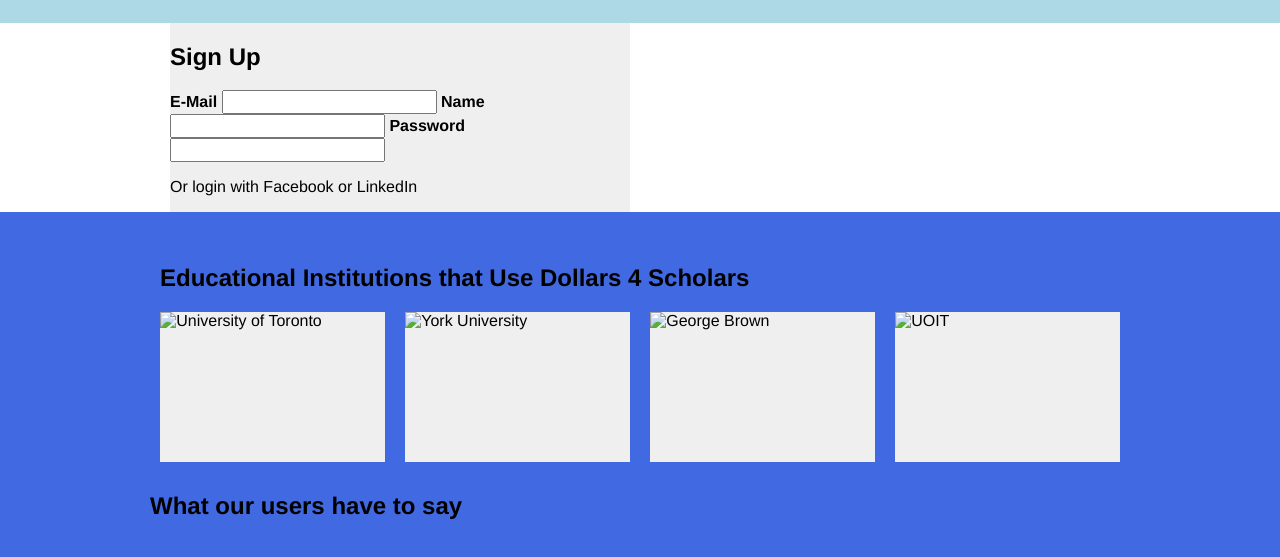
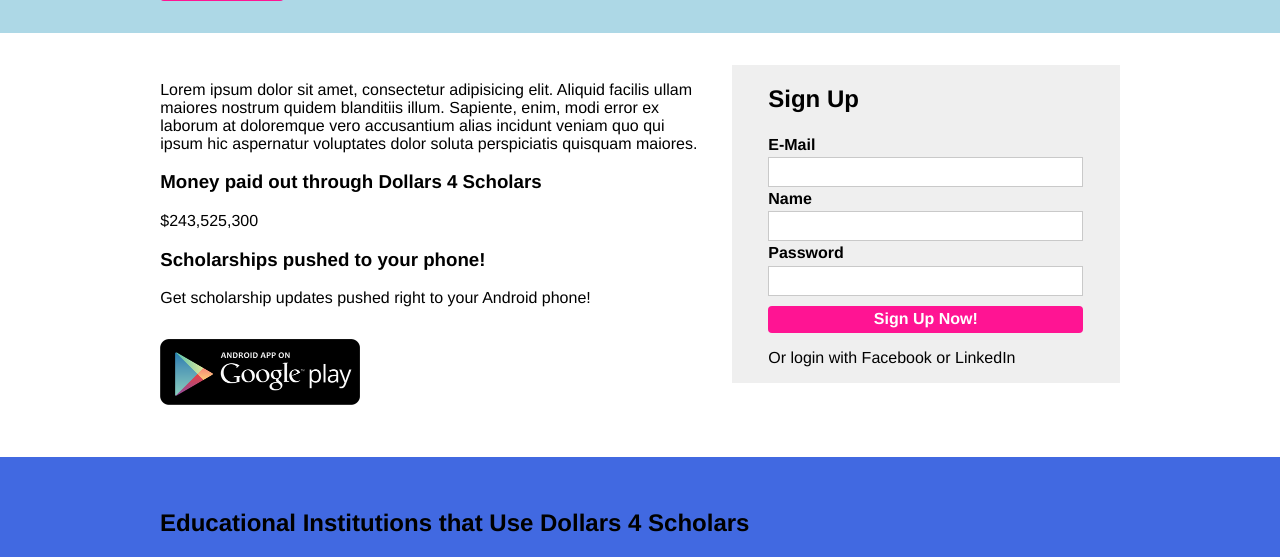
Before and after one commit to tinacious/dollars4scholars, a PHP site: page / in a window 1280 px wide. Shown: the part 345-902 px from the top of the page. Run offline with PHP 8.4, Linux system fonts and the light colour scheme; grey boxes labelled with a size stand in for pictures from a placeholder-image service; some libraries are stand-ins or nearby versions.

Commit message:
info section

```diff
--- a/css/style.css
+++ b/css/style.css
@@ -186,9 +186,28 @@ body {
 input,
 textarea {
   -webkit-font-smoothing: antialiased;
+  display: block;
+  width: 100%;
+  border: 1px solid #c9c9c9;
+  padding: 5px;
+  -ms-box-sizing: border-box;
+  -moz-box-sizing: border-box;
+  -webkit-box-sizing: border-box;
+  box-sizing: border-box;
+}
+input:focus,
+textarea:focus {
+  outline: none;
+  box-shadow: 0 0 10px rgba(255, 20, 147, 0.5);
+}
+fieldset {
+  border: 0;
+  padding: 0;
 }
 label {
   font-weight: 700;
+  padding: 0.2em 0;
+  display: inline-block;
 }
 .container {
   max-width: 960px;
@@ -210,6 +229,13 @@ label {
 }
 .section {
   padding: 2em 0;
+}
+.buffered {
+  display: inline;
+  float: left;
+  width: 81.25%;
+  margin: 0 1.0416666666666665%;
+  margin-left: 9.374999999999998%;
 }
 .responsive-video object,
 .responsive-video iframe {
@@ -235,6 +261,11 @@ label {
   font-weight: 700;
   padding: 0.3em 0.8em;
   border-radius: 4px;
+  margin-top: 10px;
+}
+.btn:hover {
+  background: dodgerblue;
+  cursor: pointer;
 }
 .banner {
   background: grey;
@@ -277,12 +308,45 @@ label {
     margin: 0 1.0416666666666665%;
   }
 }
+.signup-area {
+  display: block;
+  width: 102.08333333333333%;
+  margin: 0 -1.0416666666666665%;
+  *zoom: 1;
+}
+.signup-area:before,
+.signup-area:after {
+  content: "";
+  display: table;
+}
+.signup-area:after {
+  clear: both;
+}
 .signup {
   display: inline;
   float: left;
-  width: 47.91666666666667%;
+  width: 39.58333333333333%;
   margin: 0 1.0416666666666665%;
   background: #efefef;
+}
+.signup fieldset {
+  display: inline;
+  float: left;
+  width: 81.25%;
+  margin: 0 1.0416666666666665%;
+  margin-left: 9.374999999999998%;
+}
+img.appstore {
+  width: 200px;
+  margin: 1em 0;
+}
+@media all and (max-width: 767px) {
+  .signup {
+    display: inline;
+    float: left;
+    width: 97.91666666666666%;
+    margin: 0 1.0416666666666665%;
+  }
 }
 .clients {
   background: royalblue;
--- a/css/style.less
+++ b/css/style.less
@@ -11,9 +11,24 @@ body {
 // Forms
 input, textarea {
 	-webkit-font-smoothing: antialiased;
+	display: block;
+	width: 100%;
+	border: 1px solid darken(@lightgrey,15%);
+	padding: 5px;
+	.box-sizing(border-box);
+	&:focus {
+		outline: none;
+		box-shadow: 0 0 10px fade(deeppink,50%);
+	}
+}
+fieldset {
+	border: 0;
+	padding: 0;
 }
 label {
 	font-weight: 700;
+	padding: 0.2em 0;
+	display: inline-block;
 }
 
 // Layout
@@ -28,7 +43,10 @@ label {
 .section {
 	padding: 2em 0;
 }
-
+.buffered {
+	.column(10);
+	.push(1);
+}
 
 
 // Responsive Video Plugin
@@ -56,6 +74,11 @@ label {
 	font-weight: 700;
 	padding: 0.3em 0.8em;
 	border-radius: 4px;
+	margin-top: 10px;
+	&:hover {
+		background: dodgerblue;
+		cursor: pointer;
+	}
 }
 
 // Top banner, nav
@@ -83,10 +106,27 @@ label {
 	}
 }
 
-// Sign-up form
+// Sign-up area
+.signup-area {
+	.row();
+}
 .signup {
-	.column(6);
+	.column(5);
 	background: @lightgrey;
+	fieldset {
+		.column(10);
+		.push(1);
+	}
+}
+img.appstore {
+	width: 200px;
+	margin: 1em 0;
+}
+// RWD
+.signup {
+	@media @mobile {
+		.column(12);
+	}
 }
 
 // Clients
--- a/index.php
+++ b/index.php
@@ -31,7 +31,7 @@
 							<li>Point</li>
 						</ul>
 						<!-- Click focuses on the first field in the signup form -->
-						<a class="btn">Sign Up Now</a>
+						<a class="btn goSignUp">Sign Up Now</a>
 					</div> <!-- /.description -->
 					<div class="video"></div>
 				</div>
@@ -39,12 +39,38 @@
 		</div> <!-- /.promo -->
 
 		<div class="container">
+			<div class="more-info section">
+				<div class="signup-area">
+					<div class="description">
+						<p>
+							Lorem ipsum dolor sit amet, consectetur adipisicing elit. Aliquid facilis ullam maiores nostrum quidem blanditiis illum. Sapiente, enim, modi error ex laborum at doloremque vero accusantium alias incidunt veniam quo qui ipsum hic aspernatur voluptates dolor soluta perspiciatis quisquam maiores.
+						</p>
+
+						<!-- Live Count goes here -->
+						<h3>Money paid out through Dollars 4 Scholars</h3>
+						<div class="count">
+							$<span class="number">243,525,300</span>
+						</div>
+
+						<h3>Scholarships pushed to your phone!</h3>
+						<p>
+							Get scholarship updates pushed right to your Android phone!
+						</p>
+						<a href="#"><img src="img/app.png" class="appstore" alt="Get it in the Google Play store"></a>
+
+
+						<!-- Link to the AppStore -->
+					</div>
 
 					<div class="signup">
+						<div class="buffered">
 							<h2>Sign Up</h2>
+						</div>
 
+						<fieldset>
+							<form action="">
 								<label>E-Mail</label>
-				<input type="email">
+								<input type="email" class="email-address">
 
 								<label>Name</label>
 								<input type="text">
@@ -52,12 +78,18 @@
 								<label>Password</label>
 								<input type="password">
 
+								<input type="submit" class="btn" value="Sign Up Now!">
+							</form>
+						</fieldset>
+
+						<div class="buffered">
 							<p>
 								Or login with Facebook or LinkedIn
 							</p>
+						</div>
 					</div> <!-- /.signup -->
-
-
+				</div> <!-- /.signup-area -->
+			</div> <!-- /.more-info -->
 		</div> <!-- /.container -->
 
 		<!-- Client section displays logos of companies currently using the service -->
@@ -112,10 +144,6 @@
 			</div> <!-- /.container -->
 
 
-			<!-- Live Count goes here -->
-
-
-			<!-- Link to the AppStore -->
 
 		</div>
 
--- a/js/main.js
+++ b/js/main.js
@@ -1,4 +1,9 @@
 $(document).ready(function(){
 	// Responsive Promo Video
 	$('.video').tinaciousFluidVid();
+
+	// CTA action
+	$('.goSignUp').click(function(){
+		$('.signup .email-address').focus();
+	});
 });
```
Also changed, not shown: img/app.png (added). Lines whose indentation alone changed are shown as unchanged.
